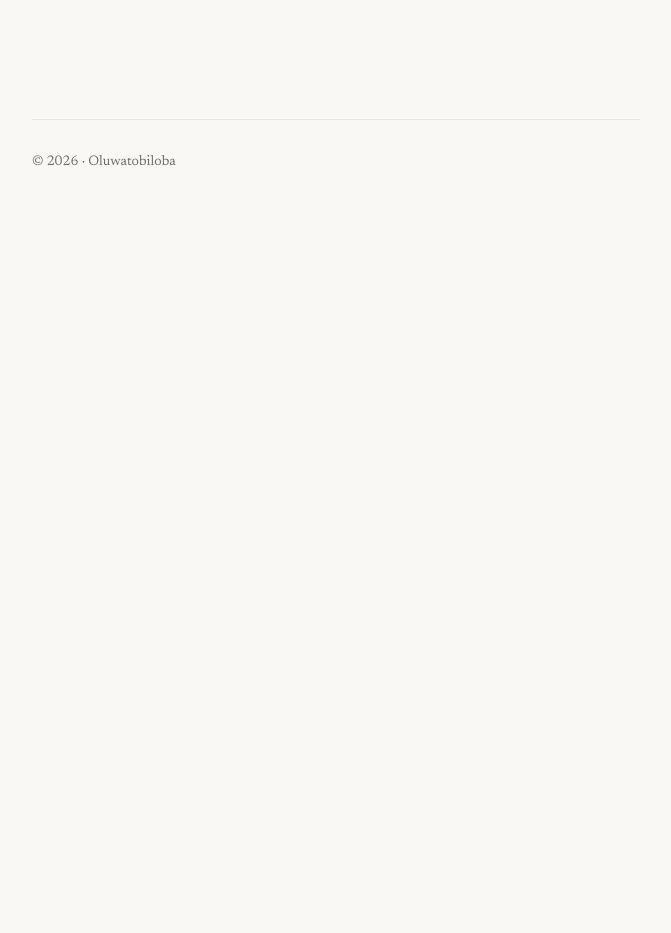
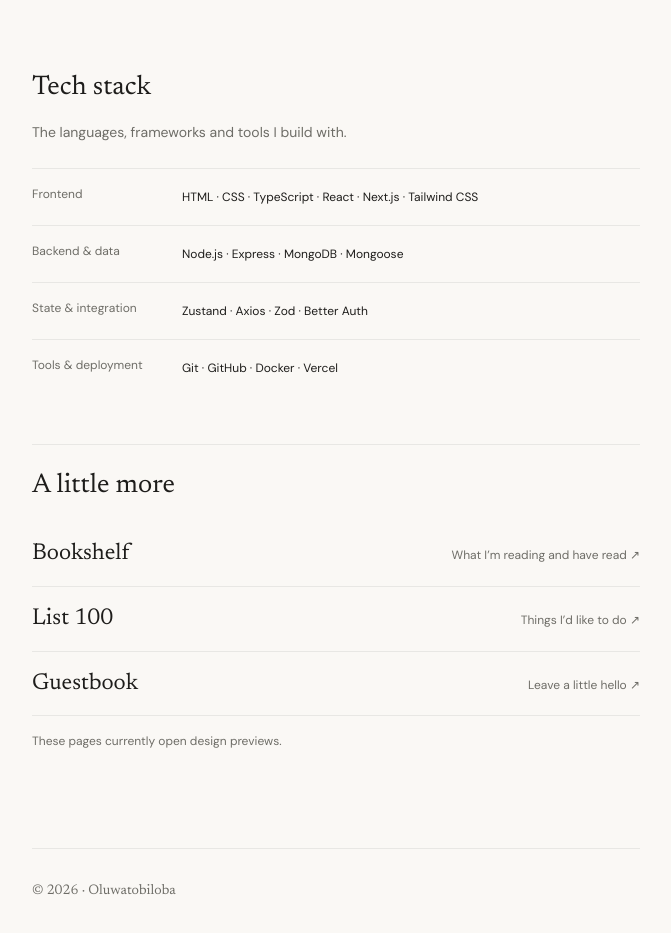
Before and after one commit to Tobi-Oyedele/Tobi-Oyedele-Portfolio, a React (Vite) app: page / in a window 1280 px wide. Shown: the part 1240-2173 px from the top of the page, without its empty margins (304-975 px from the left). Before the commit the page ends 1492 px from the top, so only its background shows below. Built offline with nearby package versions, Linux system fonts and the light colour scheme.

Commit message:
Add homepage tech stack and personal page links

```diff
--- a/src/App.jsx
+++ b/src/App.jsx
@@ -1,5 +1,7 @@
 import { Home } from "./components/sections/Home";
 import Projects from "./components/sections/Projects";
+import TechStack from "./components/sections/TechStack";
+import More from "./components/sections/More";
 import { ThemeProvider, useTheme } from "./context/ThemeContext";
 import { Sun, Moon } from "lucide-react";
 
@@ -27,6 +29,8 @@
         <main>
           <Home />
           <Projects />
+          <TechStack />
+          <More />
         </main>
       </div>
 
--- /dev/null
+++ b/src/components/sections/More.jsx
@@ -0,0 +1,29 @@
+const pages = [
+  { title: "Bookshelf", description: "What I’m reading and have read", href: "/explorations/bookshelf.html" },
+  { title: "List 100", description: "Things I’d like to do", href: "/explorations/list-100.html" },
+  { title: "Guestbook", description: "Leave a little hello", href: "/explorations/guestbook.html" },
+];
+
+export default function More() {
+  return (
+    <section aria-labelledby="more-heading" className="mt-12 pt-6 border-t border-hairline">
+      <h2 id="more-heading" className="font-serif text-[27px] font-normal leading-tight mb-5">
+        A little more
+      </h2>
+      <ul>
+        {pages.map((page) => (
+          <li key={page.title} className="border-b border-hairline">
+            <a href={page.href} className="group flex items-baseline justify-between gap-6 py-4 focus-visible:outline-2 focus-visible:outline-current focus-visible:outline-offset-4">
+              <span className="font-serif text-[23px] leading-snug">{page.title}</span>
+              <span className="text-xs text-muted text-right whitespace-nowrap">
+                {page.description}{" "}
+                <span aria-hidden="true" className="inline-block transition-transform duration-200 group-hover:translate-x-0.5 group-hover:-translate-y-0.5 motion-reduce:transform-none motion-reduce:transition-none">↗</span>
+              </span>
+            </a>
+          </li>
+        ))}
+      </ul>
+      <p className="mt-4 text-xs leading-relaxed text-muted">These pages currently open design previews.</p>
+    </section>
+  );
+}
--- /dev/null
+++ b/src/components/sections/TechStack.jsx
@@ -0,0 +1,27 @@
+const groups = [
+  ["Frontend", ["HTML", "CSS", "TypeScript", "React", "Next.js", "Tailwind CSS"]],
+  ["Backend & data", ["Node.js", "Express", "MongoDB", "Mongoose"]],
+  ["State & integration", ["Zustand", "Axios", "Zod", "Better Auth"]],
+  ["Tools & deployment", ["Git", "GitHub", "Docker", "Vercel"]],
+];
+
+export default function TechStack() {
+  return (
+    <section id="tech-stack" aria-labelledby="stack-heading" className="mt-12">
+      <h2 id="stack-heading" className="font-serif text-[27px] font-normal leading-tight mb-4">
+        Tech stack
+      </h2>
+      <p className="text-sm leading-relaxed text-muted mb-6">
+        The languages, frameworks and tools I build with.
+      </p>
+      <dl>
+        {groups.map(([category, technologies]) => (
+          <div key={category} className="grid grid-cols-1 sm:grid-cols-[130px_minmax(0,1fr)] gap-1.5 sm:gap-5 py-4 border-t border-hairline">
+            <dt className="text-xs leading-relaxed text-muted">{category}</dt>
+            <dd className="text-xs leading-loose">{technologies.join(" · ")}</dd>
+          </div>
+        ))}
+      </dl>
+    </section>
+  );
+}
```
